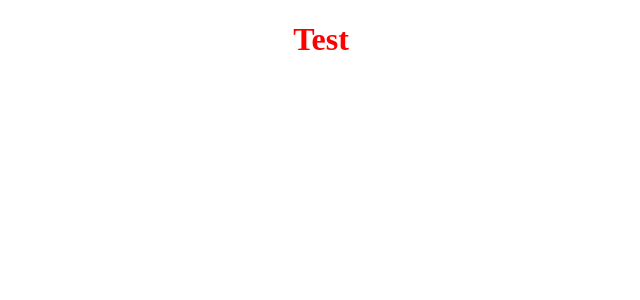
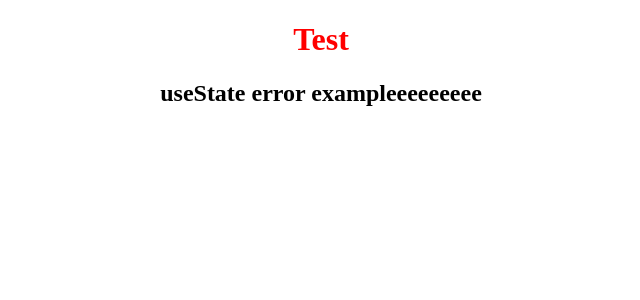
Before and after one commit to Codekazuki/40daysofreact, a React (Create React App) app: page / in a window 1280 px wide. Shown: the top 300 px of the page, without its empty margins (319-959 px from the left). Built offline with nearby package versions, Linux system fonts and the light colour scheme.

Commit message:
added boiler

```diff
--- a/src/App.js
+++ b/src/App.js
@@ -1,10 +1,12 @@
 import "./App.css";
 import Test from "./Testing/Test";
+import ErrorExample from "./tutorial/01-useState/starter/01-error-example";
 
 function App() {
   return (
     <div className='App'>
       <Test />
+      <ErrorExample />
     </div>
   );
 }
--- a/src/tutorial/01-useState/starter/01-error-example.jsx
+++ b/src/tutorial/01-useState/starter/01-error-example.jsx
@@ -1,5 +1,5 @@
 const ErrorExample = () => {
-  return <h2>useState error example</h2>;
+  return <h2>useState error exampleeeeeeeee</h2>;
 };
 
 export default ErrorExample;
```
